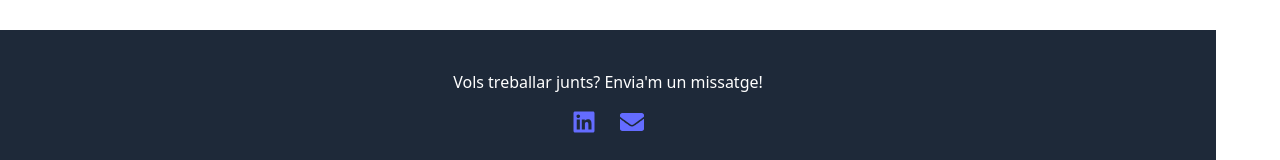
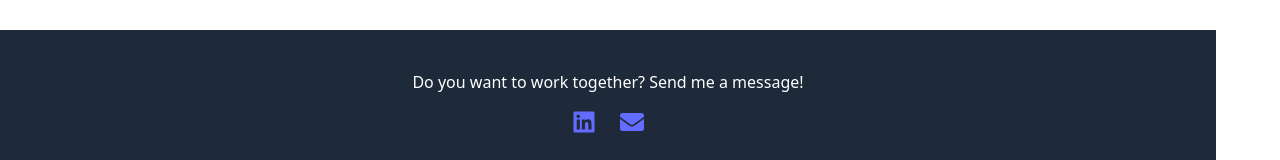
Before and after one commit to nuuurio/nuuurio.github.io, a React (Vite) app: page / in a window 1280 px wide. Shown: the part 2236-2396 px from the top of the page. Built offline with nearby package versions, Linux system fonts and the light colour scheme.

Commit message:
small changes

```diff
--- a/src/components/About.jsx
+++ b/src/components/About.jsx
@@ -14,7 +14,7 @@ export function About() {
           <img
             src="/profile_photo.jpg"
             alt="Núria Balaguer"
-            className="w-64 h-64 md:w-80 md:h-80 object-cover rounded-2xl shadow-lg"
+            className="w-64 h-128 md:w-80 md:h-80 object-cover rounded-2xl shadow-lg"
           />
         </div>
 
--- a/src/components/Footer.jsx
+++ b/src/components/Footer.jsx
@@ -11,7 +11,7 @@ export function Footer() {
         animate={{ opacity: 1 }}
         transition={{ duration: 1 }}
       >
-        <p className="mb-4">Vols treballar junts? Envia'm un missatge!</p>
+        <p className="mb-4">Do you  want to work together? Send me a message!</p>
         <div className="flex justify-center gap-6 text-2xl mb-6">
           <a href="https://linkedin.com/nuuurio" target="_blank" rel="noopener noreferrer" className="hover:text-gray-400">
             <FaLinkedin />
```
Also changed, not shown: 5 other files (tests, documents, lock files or other folders).
